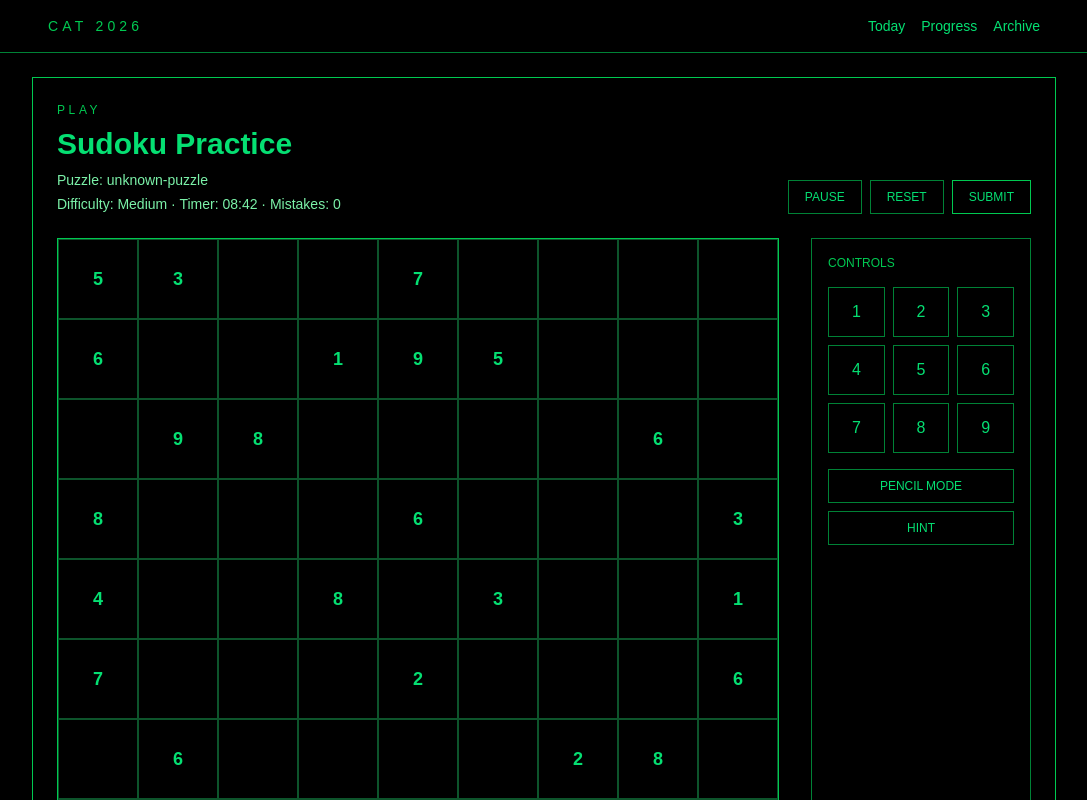
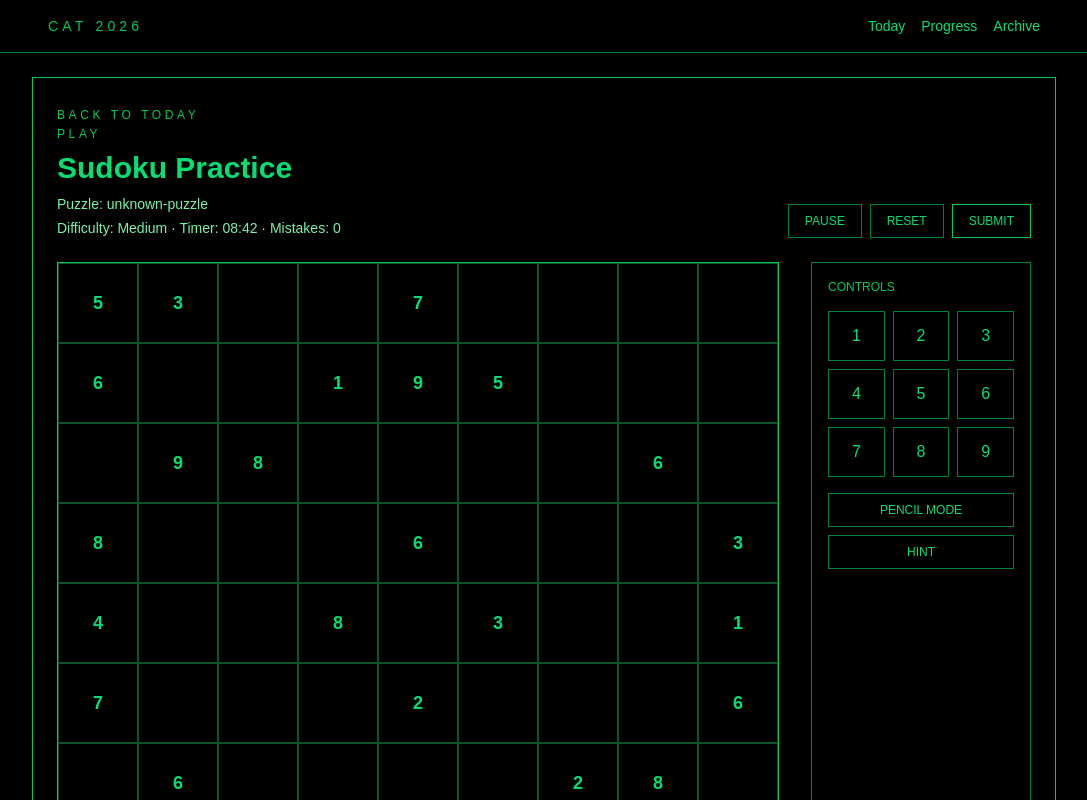
Before and after one commit to varshasee/puzzle-practise, a Next.js app in the folder cat2026-web/: page /play in a window 1280 px wide. Shown: the top 800 px of the page, without its empty margins (96-1183 px from the left). Built offline with nearby package versions, Linux system fonts and the light colour scheme.

Commit message:
feat: add back navigation on play page

```diff
--- a/cat2026-web/app/play/page.tsx
+++ b/cat2026-web/app/play/page.tsx
@@ -1,3 +1,4 @@
+import Link from "next/link";
 type PlayPageProps = {
   searchParams: Promise<{
     puzzle?: string;
@@ -34,6 +35,12 @@ export default async function PlayPage({ searchParams }: PlayPageProps) {
       <div className="mx-auto max-w-5xl border border-green-500 p-6">
         <div className="mb-6 flex flex-col gap-2 md:flex-row md:items-end md:justify-between">
           <div>
+            <Link
+  href="/today"
+  className="text-xs uppercase tracking-[0.3em] text-green-500 hover:text-green-300"
+>
+  Back to Today
+</Link>
             <p className="text-xs uppercase tracking-[0.3em] text-green-500 mb-2">
               Play
             </p>
```
